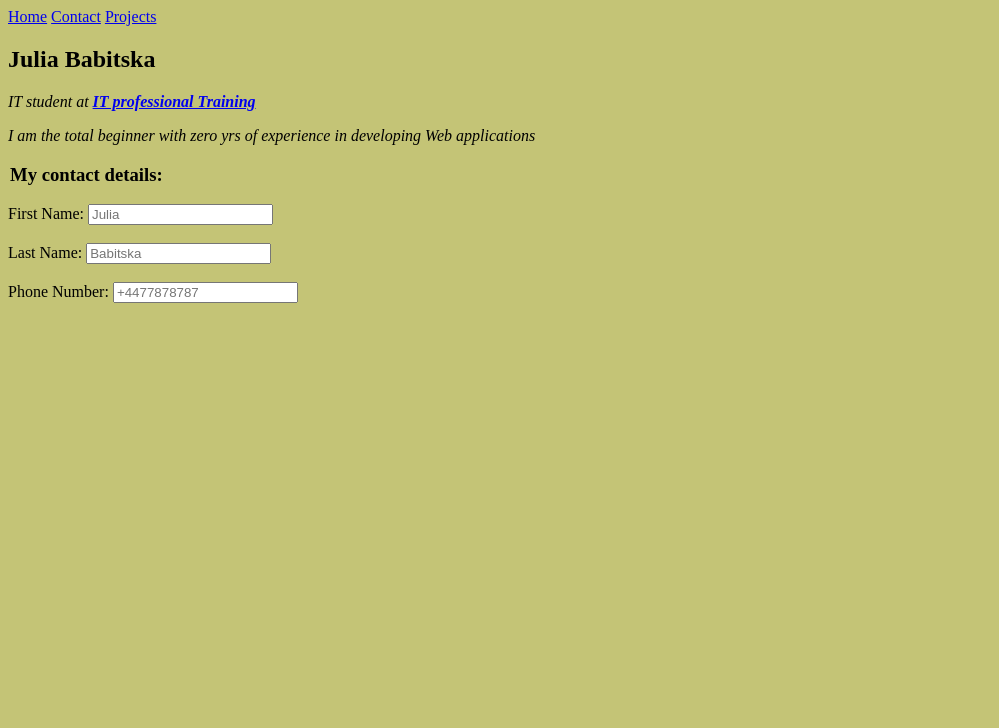
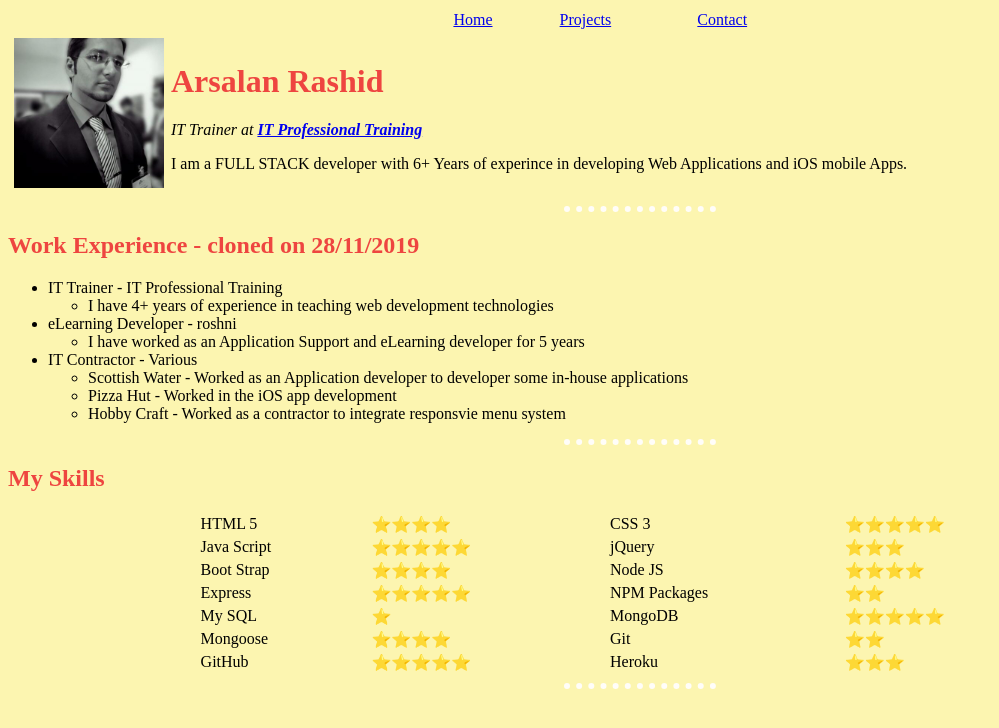
Before and after one commit to BaJul/cv-website, a plain HTML site: page index.html in a window 1280 px wide. Shown: the whole page, without its empty margins (0-999 px from the left). Drawn offline with Linux system fonts and the light colour scheme.

Commit message:
Add files via upload

```diff
--- a/index.html
+++ b/index.html
@@ -2,31 +2,101 @@
 <html lang="en" dir="ltr">
   <head>
     <meta charset="utf-8">
-    <title>My CV website- edit</title>
+    <title>My CV Website</title>
+
+<link rel="stylesheet" href="styles.css">
   </head>
-  <body bgcolor="#c4c476">
-    <a href="index.html">Home</a>
-    <a href="contact.html">Contact</a>
-    <a href="project.html">Projects</a><br />
-  <h2>Julia Babitska</h2>
-  <p>
-    <em>IT student at <strong> <a href="https://WWW.itpt.co.uk">IT professional Training</a></strong>
-<p>I am the total beginner with zero yrs of experience in developing Web applications
-</em>
-  </p>
+  <body>
 
-  <legend><h3>My contact details:</h3></legend>
+  <table width="30%" align="center">
+  <tr>
+    <td><a href="index.html">Home</a></td>
+    <td><a href="projects.html">Projects</a></td>
+    <td><a href="contact.html">Contact</a></td>
+  </tr>
+</table>
+<table cellspacing="5px">
+  <tr>
+    <td>
+      <img src="Images/arsalan.jpg" width="150px" alt="My Picture">
+    </td>
+    <td>
+      <h1>Arsalan Rashid</h1>
+      <p><em>IT Trainer at <strong><a href="https://www.itpt.co.uk">IT Professional Training</a></strong></em></p>
+      <p>I am a FULL STACK developer with 6+ Years of experince in developing Web Applications and iOS mobile Apps.</p>
 
-   <label for="firstname">First Name:</label>
-   <input id="firstname" type="text" name="first-name" placeholder="Julia">
-   <br><br>
+    </td>
+  </tr>
+</table>
+<hr>
 
-   <label>Last Name:</label>
-   <input id="lastname" type="text" name="last-name" placeholder="Babitska">
+<h2>Work Experience - cloned on 28/11/2019</h2>
 
-   <br><br>
-     <label>Phone Number:
-    <input id="phonenumber" type="text" name="phonenumber" placeholder="+4477878787">
+<ul>
+  <li>IT Trainer - IT Professional Training</li>
+  <ul>
+    <li>I have 4+ years of experience in teaching web development technologies</li>
+  </ul>
+
+<li>eLearning Developer - roshni</li>
+<ul>
+  <li>I have worked as an Application Support and eLearning developer for 5 years</li>
+</ul>
+<li>IT Contractor - Various</li>
+<ul>
+  <li>Scottish Water - Worked as an Application developer to developer some in-house applications</li>
+  <li>Pizza Hut - Worked in the iOS app development</li>
+  <li>Hobby Craft - Worked as a contractor to integrate responsvie menu system</li>
+</ul>
+</ul>
+<hr>
+<h2>My Skills</h2>
+<table width="70%" align="center">
+  <tr>
+    <td>HTML 5</td>
+    <td>⭐⭐⭐⭐</td>
+    <td>CSS 3</td>
+    <td>⭐⭐⭐⭐⭐</td>
+  </tr>
+  <tr>
+    <td>Java Script</td>
+    <td>⭐⭐⭐⭐⭐</td>
+    <td>jQuery</td>
+    <td>⭐⭐⭐</td>
+  </tr>
+  <tr>
+    <td>Boot Strap</td>
+    <td>⭐⭐⭐⭐</td>
+    <td>Node JS</td>
+    <td>⭐⭐⭐⭐</td>
+  </tr>
+  <tr>
+    <td>Express</td>
+    <td>⭐⭐⭐⭐⭐</td>
+    <td>NPM Packages</td>
+    <td>⭐⭐</td>
+  </tr>
+  <tr>
+    <td>My SQL</td>
+    <td>⭐</td>
+    <td>MongoDB</td>
+    <td>⭐⭐⭐⭐⭐</td>
+  </tr>
+  <tr>
+    <td>Mongoose</td>
+    <td>⭐⭐⭐⭐</td>
+    <td>Git</td>
+    <td>⭐⭐</td>
+  </tr>
+  <tr>
+    <td>GitHub</td>
+    <td>⭐⭐⭐⭐⭐</td>
+    <td>Heroku</td>
+    <td>⭐⭐⭐</td>
+  </tr>
+</table>
+
+<hr>
 
 
   </body>
--- /dev/null
+++ b/styles.css
@@ -0,0 +1,17 @@
+
+h1 {
+  color:#ee4540;
+}
+h2 {
+  color:#ee4540;
+}
+body {
+  background-color:#fcf5b0;
+}
+hr {
+
+border-width: 6px 0 0 0;
+border-style: dotted;
+color: #fffdf9;
+width:12%;
+}
```
Also changed, not shown: contact.html (+19 -4 lines), projects.html (added, +29 -0 lines), Images/arsalan.jpg (added), 1 other file.
